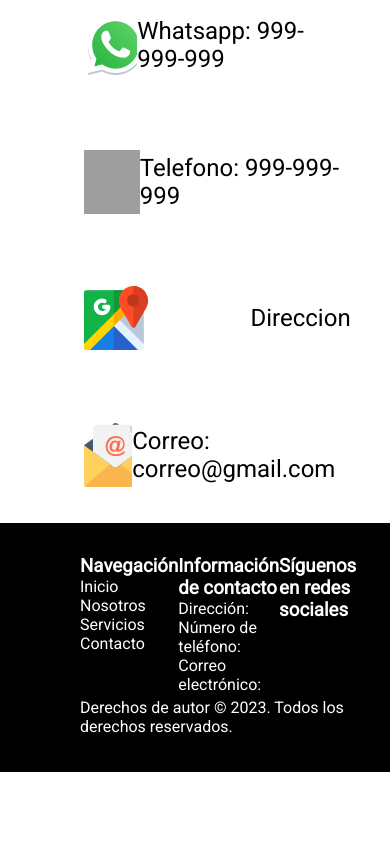
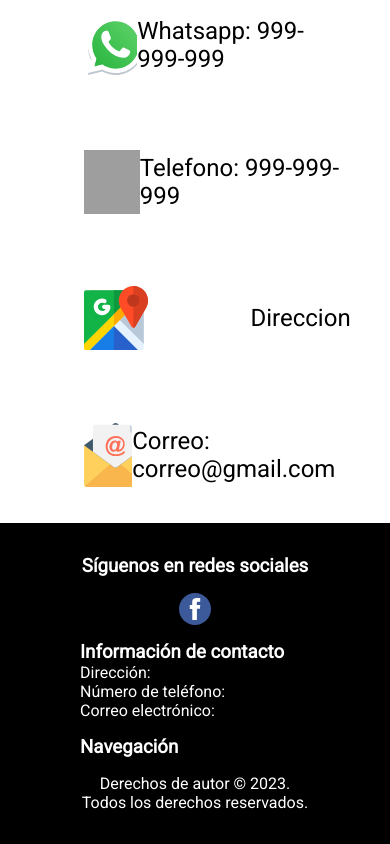
Before and after one commit to edsoncuno/my-maestro, a Next.js app: page / in a window 390 px wide. Shown: the part 6665-7509 px from the top of the page. Before the commit the page ends 7437 px from the top, so only its background shows below. Built offline with nearby package versions, Linux system fonts and the light colour scheme; grey boxes are pictures that could not be loaded.

Commit message:
actualizando footer

```diff
--- a/src/components/footer/Footer.js
+++ b/src/components/footer/Footer.js
@@ -1,9 +1,8 @@
-"use client";
 import styles from "./Footer.module.css";
 
 export default function App() {
   return (
-    <footer className={styles.footer}>
+    <footer className={styles.app}>
       <div className={styles.enlacesInternos}>
         <h3>Navegación</h3>
         <ul>
@@ -37,8 +36,9 @@ export default function App() {
               href="https://facebook.com"
               target="_blank"
               rel="noopener noreferrer"
-              className={styles.logoFacebook}
-            />
+            >
+              <div className={styles.logoFacebook}></div>
+            </a>
           </li>
         </ul>
       </div>
--- a/src/components/footer/Footer.module.css
+++ b/src/components/footer/Footer.module.css
@@ -1,4 +1,4 @@
-.footer {
+.app {
   color: var(--color-1);
   background-color: var(--color-4);
   padding: 2rem 5rem;
@@ -7,24 +7,43 @@
   grid-template-rows: 1fr 1fr 1fr 1fr;
 }
 
-.footer .enlacesInternos {
+.app .enlacesInternos {
   grid-column: 1 / span 1;
   grid-row: 1/-2;
   display: flex;
   flex-direction: column;
 }
 
-.footer .informacionDeContacto {
+.app .informacionDeContacto {
   grid-column: 2 / span 1;
   grid-row: 1/-2;
 }
 
-.footer .redesSociales {
+.app .redesSociales {
   grid-column: 3 / span 1;
   grid-row: 1/-2;
 }
 
-.footer .textoDeCopyright {
+.app .redesSociales ul {
+  display: flex;
+  flex-direction: row;
+}
+
+.app .redesSociales li {
+  display: inline-block;
+}
+
+.app .redesSociales li .logoFacebook {
+  margin-top: 1rem;
+  width: 2rem;
+  height: 2rem;
+  background-image: url("./assets/facebook-logo.svg");
+  background-position: center;
+  background-repeat: no-repeat;
+  background-size: cover;
+}
+
+.app .textoDeCopyright {
   grid-column: 1/-1;
   grid-row: -2/-1;
   display: flex;
@@ -32,18 +51,54 @@
   justify-content: center;
 }
 
-.footer ul {
+.app ul {
   list-style-type: none;
 }
 
-.footer a {
+.app a {
   text-decoration: none;
   color: white;
 }
 
-.logoFacebook {
-  width: 3rem;
-  height: 3rem;
-  background-image: url("./assets/facebook-logo.svg");
-  background-size: cover;
+@media (max-width: 850px) {
+  .app {
+    display: flex;
+    flex-direction: column;
+  }
+
+  .app .enlacesInternos {
+    display: block;
+    order: 3;
+    margin-bottom: 1rem;
+  }
+  .app .informacionDeContacto {
+    display: block;
+    order: 2;
+    margin-bottom: 1rem;
+  }
+
+  .app .redesSociales {
+    display: flex;
+    flex-direction: column;
+    height: auto;
+    align-items: center;
+    order: 1;
+    margin-bottom: 1rem;
+  }
+  .app .textoDeCopyright {
+    order: 4;
+    display: block;
+    text-align: center;
+  }
+  .app .enlacesInternos h3 {
+    cursor: pointer;
+  }
+  .app .enlacesInternos ul {
+    display: none;
+  }
+
+  .app .enlacesInternos h3:focus,
+  .app .enlacesInternos ul:hover {
+    display: block;
+  }
 }
```
